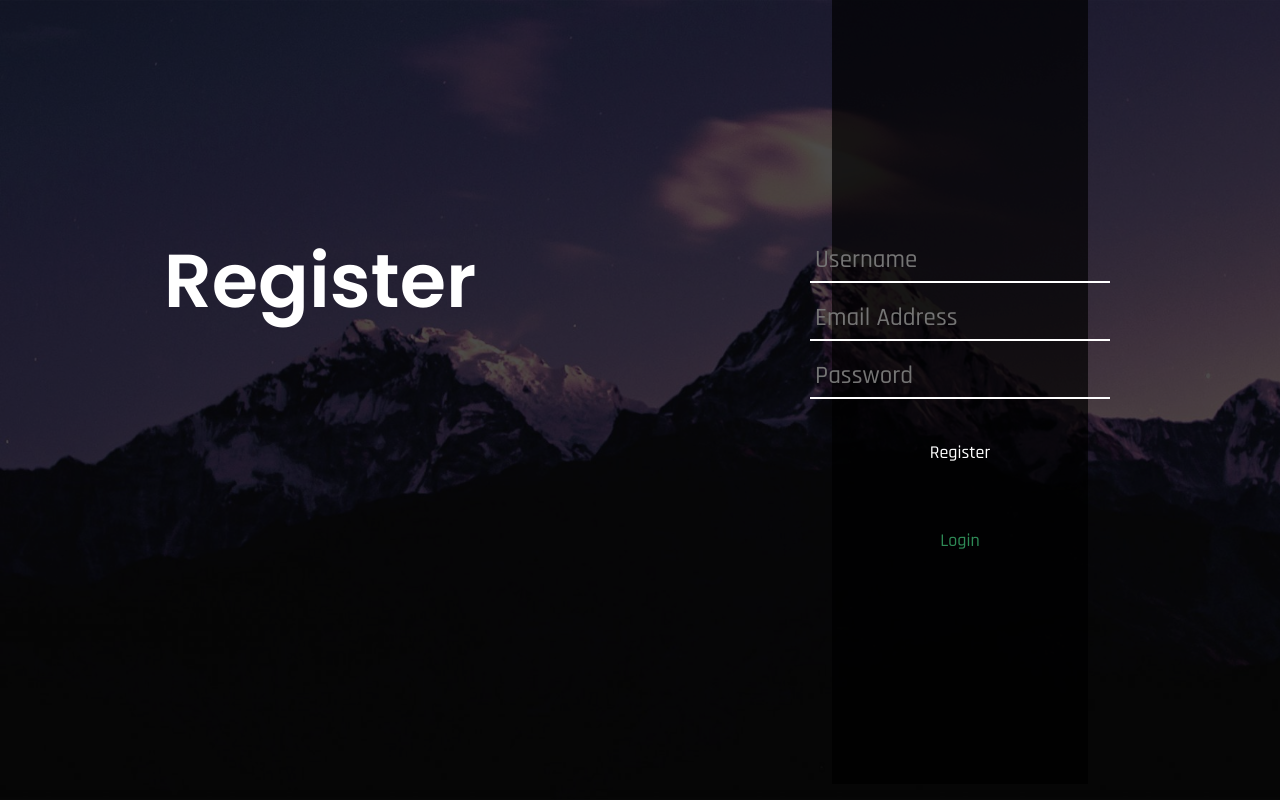
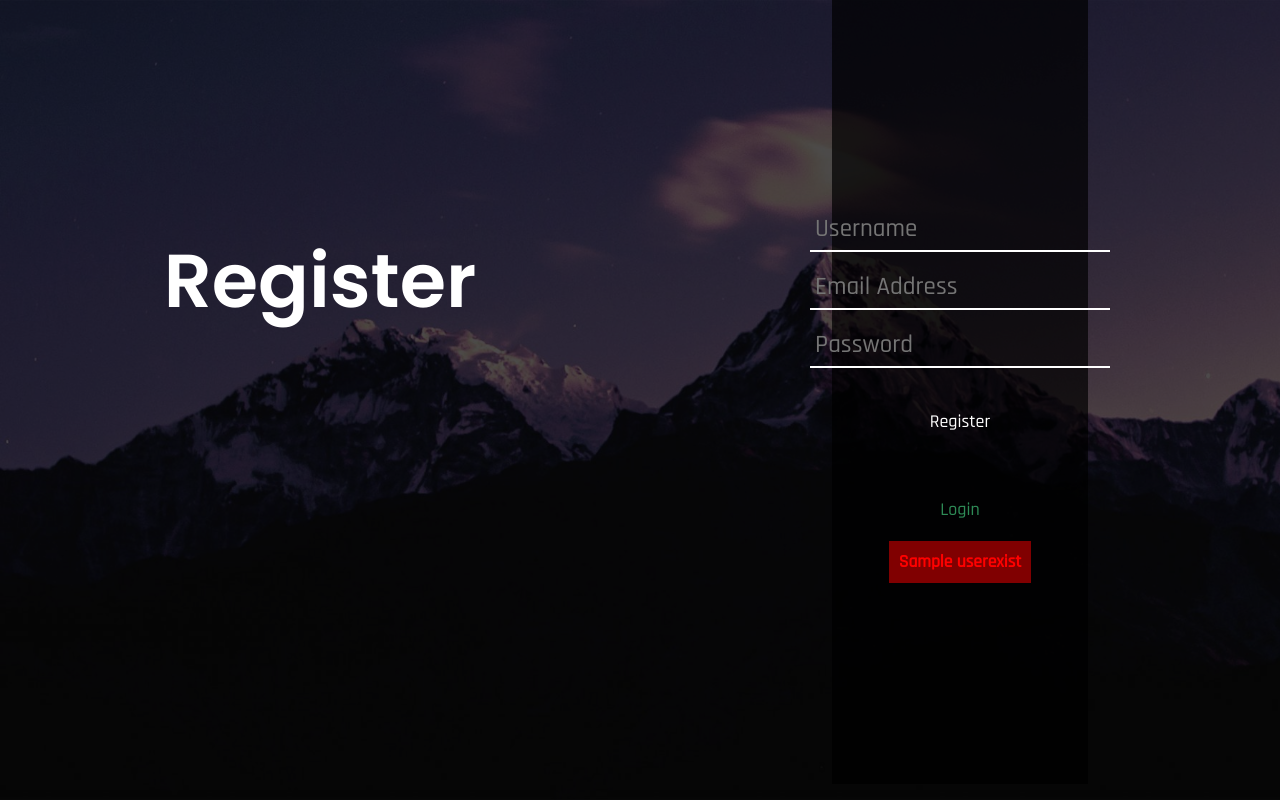
Before and after one commit to louisruocco/Todo-List, a Node server app: template views/register.ejs in a window 1280 px wide. Run offline with Node 20, Linux system fonts and the light colour scheme; the template is opened without the code that fills it: most values are stand-ins (such as "Sample title", 1, 10 or a date in 2020).

Commit message:
reg working, added flash error message if user already exists

```diff
--- a/public/css/styles.css
+++ b/public/css/styles.css
@@ -127,3 +127,12 @@ input {
     color: white;
     transform: scale(1.15);
 }
+
+.error {
+    margin-top: 20px;
+    background: rgba(255, 0, 0, 0.5);
+    color: red;
+    font-family: 'Rajdhani', sans-serif;
+    font-size: 15px;
+    padding: 10px;
+}
--- a/routes/pages.js
+++ b/routes/pages.js
@@ -1,10 +1,10 @@
 const express = require("express");
 const session = require("express-session");
 const db = require("../db");
-const flash = require("connect-flash");
 const router = express.Router();
 
 router.get("/", (req, res) => {
+    const { userId } = req.session;
     res.render("landing");
 });
 
@@ -13,7 +13,7 @@ router.get("/login", (req, res) => {
 })
 
 router.get("/register", (req, res) => {
-    res.render("register");
+    res.render("register", {userexists : req.flash("userexists") });
 });
 
 module.exports = router;
--- a/server.js
+++ b/server.js
@@ -36,3 +36,4 @@ app.use(session({
 }));
 
 app.use("/", require("./routes/pages"));
+app.use("/auth", require("./routes/auth"));
--- a/views/register.ejs
+++ b/views/register.ejs
@@ -12,9 +12,9 @@
     <div class="container">
         <h1>Register</h1>
         <div class="input-section">
-            <form action="">
+            <form action="/auth/register" method = "POST">
                 <div class="name-section">
-                    <input type="text" name = "name" placeholder = "Username" required>
+                    <input type="text" name = "username" placeholder = "Username" required>
                 </div>
                 <div class="email-section">
                     <input type="text" name = "email" placeholder = "Email Address" required>
@@ -25,6 +25,11 @@
                 <button>Register</button>
             </form>
             <a href="/login">Login</a>
+            <% if(userexists.length > 0){ %>
+                <div class="error">
+                    <h3><%= userexists %></h3>
+                </div>
+            <% } %>
         </div>
     </div>
 </body>
```
Also changed, not shown: routes/auth.js (added, +31 -0 lines).
